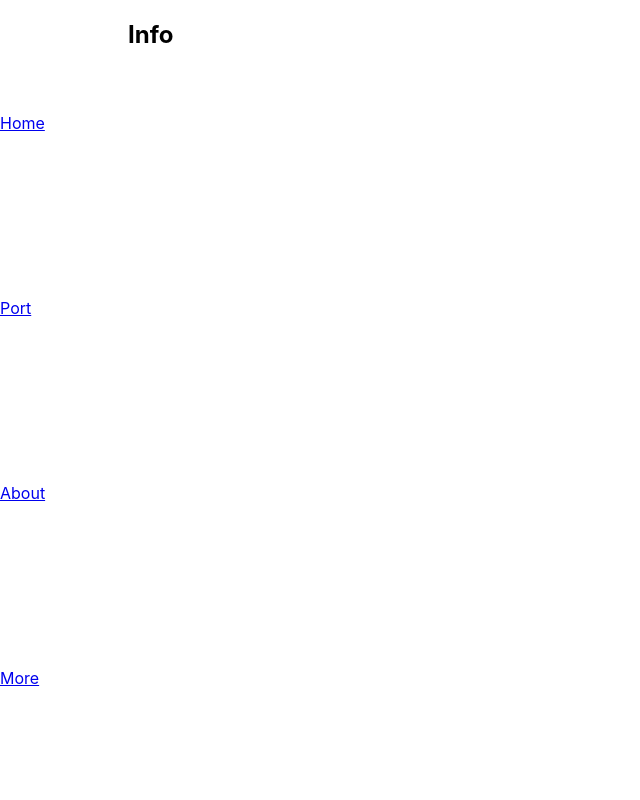
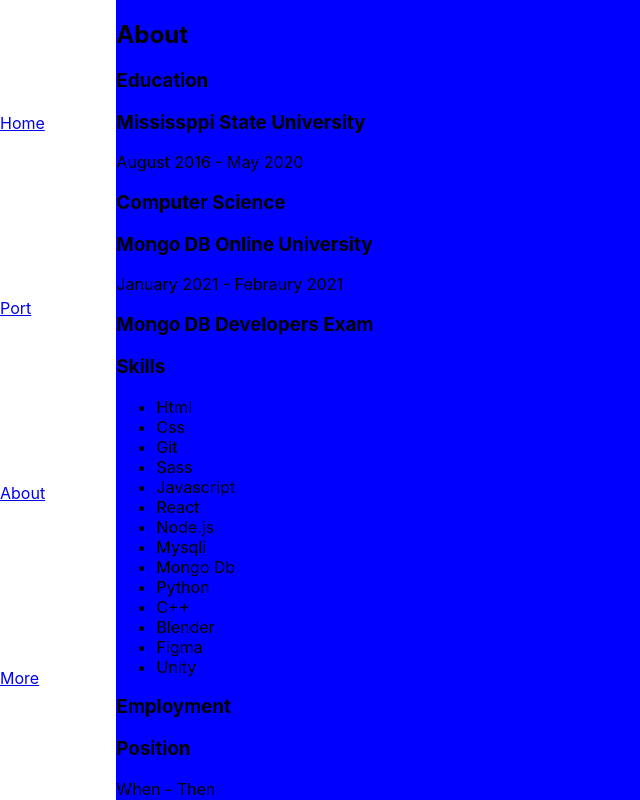
Before and after one commit to Mumblinmad/portfo-api, a React (Create React App) app: page / in a window 1280 px wide. Both pictures are taken after a click on the link "About". Shown: the top 800 px of the page, without its empty margins (0-640 px from the left). Built offline with nearby package versions, Linux system fonts and the light colour scheme.

Commit message:
fixxingInfo

```diff
--- a/src/components/Info.jsx
+++ b/src/components/Info.jsx
@@ -1,9 +1,60 @@
 import React, { Component } from 'react';
 
 class Info extends Component {
+    render() {
+        const skills = ["Html","Css","Git","Sass","Javascript","React","Node.js","Mysqli","Mongo Db","Python","C++","Blender","Figma","Unity"];
+        var skillList = skills.map(skill => <li>{skill}</li>)
 
-    render() {
-        return ( <h1>Info</h1> );
+        return (
+            <div className={'info '+this.props.className}>
+                <h1>About</h1>
+
+            <article className="education">
+                <h1>Education</h1>
+                <div className="flexRow">
+                <div className="portfo edu">
+                    <h1>Mississppi State University</h1>
+                    <p>August 2016 - May 2020</p>
+                    <h3>Computer Science</h3>
+                </div>
+                <div className="portfo edu">
+                    <h1>Mongo DB Online University</h1>
+                    <p>January 2021 - Febraury 2021</p>
+                    <h3>Mongo DB Developers Exam</h3>
+                </div>
+                </div>
+            </article>
+            <article className="skillList">
+                <h1>Skills</h1>
+                <ul>
+                    {skillList}
+                </ul>
+            </article>
+            <article className="employment">
+                <h1>Employment</h1>
+                <div className="flexRow">
+                <div className="emp">
+                    <h1>Position</h1>
+                    <p>When - Then</p>
+                    <ul>
+                        <li>One responsibility</li>
+                        <li>Two responsibility</li>
+                        <li>Three responsibility</li>
+                    </ul>
+                </div>
+                <div className="emp">
+                    <h1>Position</h1>
+                    <p>When - Then</p>
+                    <ul>
+                        <li>One responsibility</li>
+                        <li>Two responsibility</li>
+                        <li>Three responsibility</li>
+                    </ul>
+                </div>
+                </div>
+            </article>
+            </div>
+        );
     }
 }
 
```
